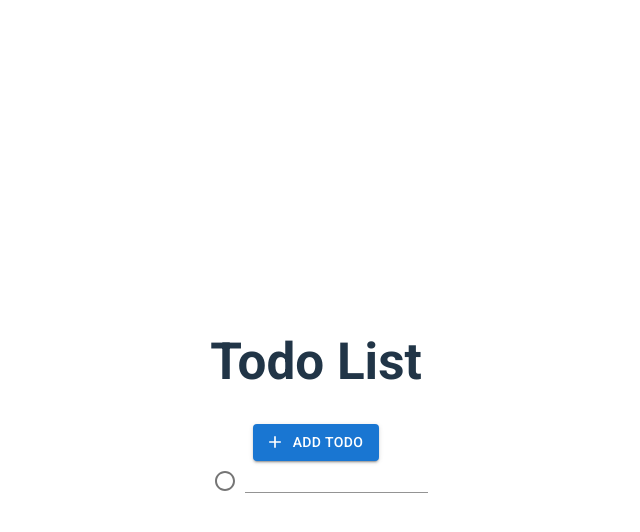
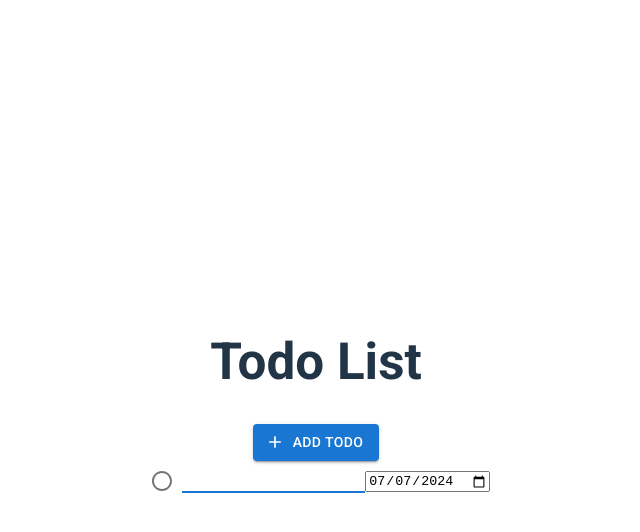
Before and after one commit to yumincho/coop-react, a React (Vite) app: page / in a window 1280 px wide. Both pictures are taken after a click on the button "ADD TODO". Shown: the top 532 px of the page, without its empty margins (324-964 px from the left). Built offline with nearby package versions, Linux system fonts and the light colour scheme.

Commit message:
:sparkles: Impl `DueDate`

```diff
--- /dev/null
+++ b/src/components/Todo/DueDate.tsx
@@ -0,0 +1,24 @@
+import { useState } from 'react'
+
+const getISOString = (date: Date) => date.toISOString().split('T')[0]
+
+interface DueDateProps {
+  disabled?: boolean
+}
+
+const DueDate = ({ disabled }: DueDateProps) => {
+  const today = new Date()
+  const [dueDate, setDueDate] = useState<Date>(today)
+
+  return (
+    <input
+      disabled={disabled}
+      type="date"
+      defaultValue={getISOString(dueDate)}
+      value={getISOString(dueDate)}
+      onChange={(e) => setDueDate(new Date(e.target.value))}
+    />
+  )
+}
+
+export default DueDate
--- a/src/components/Todo/Todo.tsx
+++ b/src/components/Todo/Todo.tsx
@@ -1,6 +1,8 @@
 import { Circle, CircleOutlined } from '@mui/icons-material'
 import { IconButton, TextField } from '@mui/material'
 import { useState } from 'react'
+
+import DueDate from './DueDate'
 
 const Todo = () => {
   const [content, setContent] = useState('')
@@ -19,12 +21,16 @@ const Todo = () => {
           <CircleOutlined onClick={() => setDone(true)} />
         )}
       </IconButton>
+      <span>
         <TextField
+          autoFocus
           disabled={done}
           variant="standard"
           value={content}
           onChange={handleTyping}
         />
+        <DueDate disabled={done} />
+      </span>
     </div>
   )
 }
```
Lines whose indentation alone changed are shown as unchanged.
